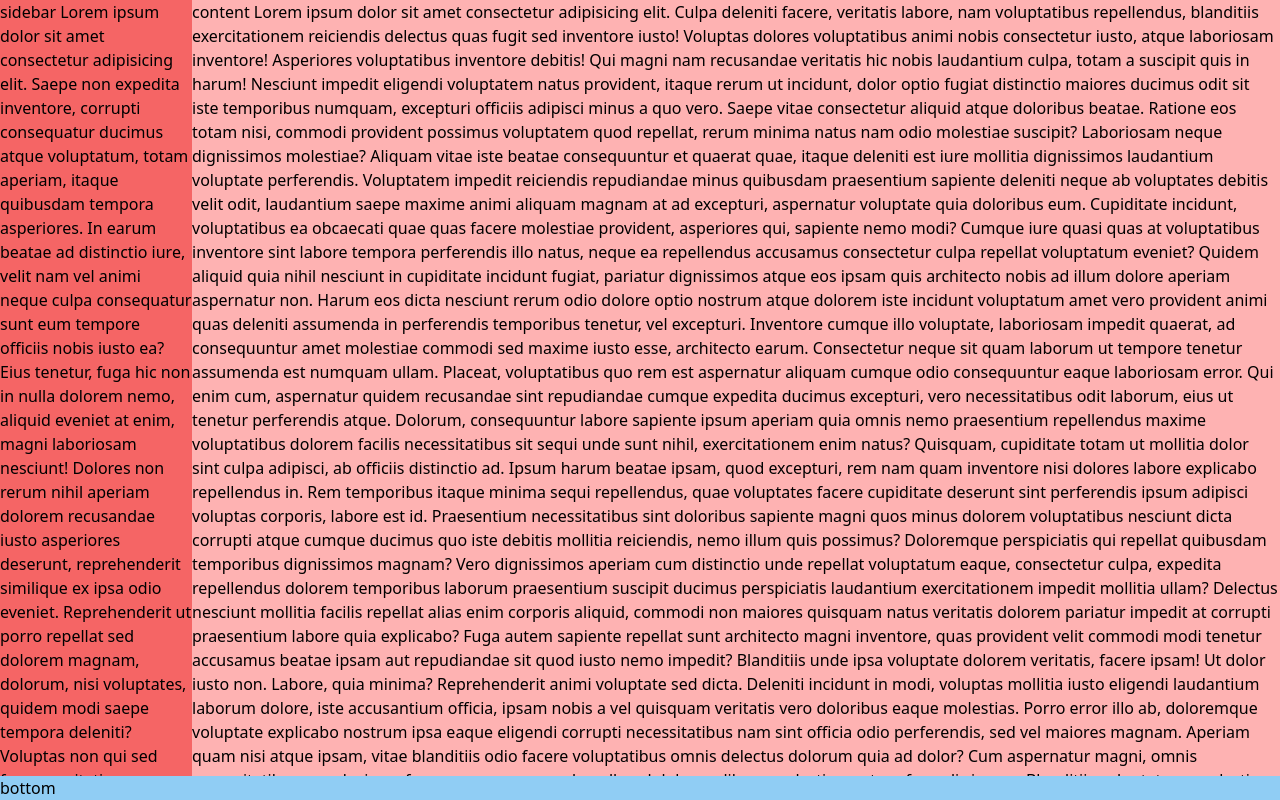
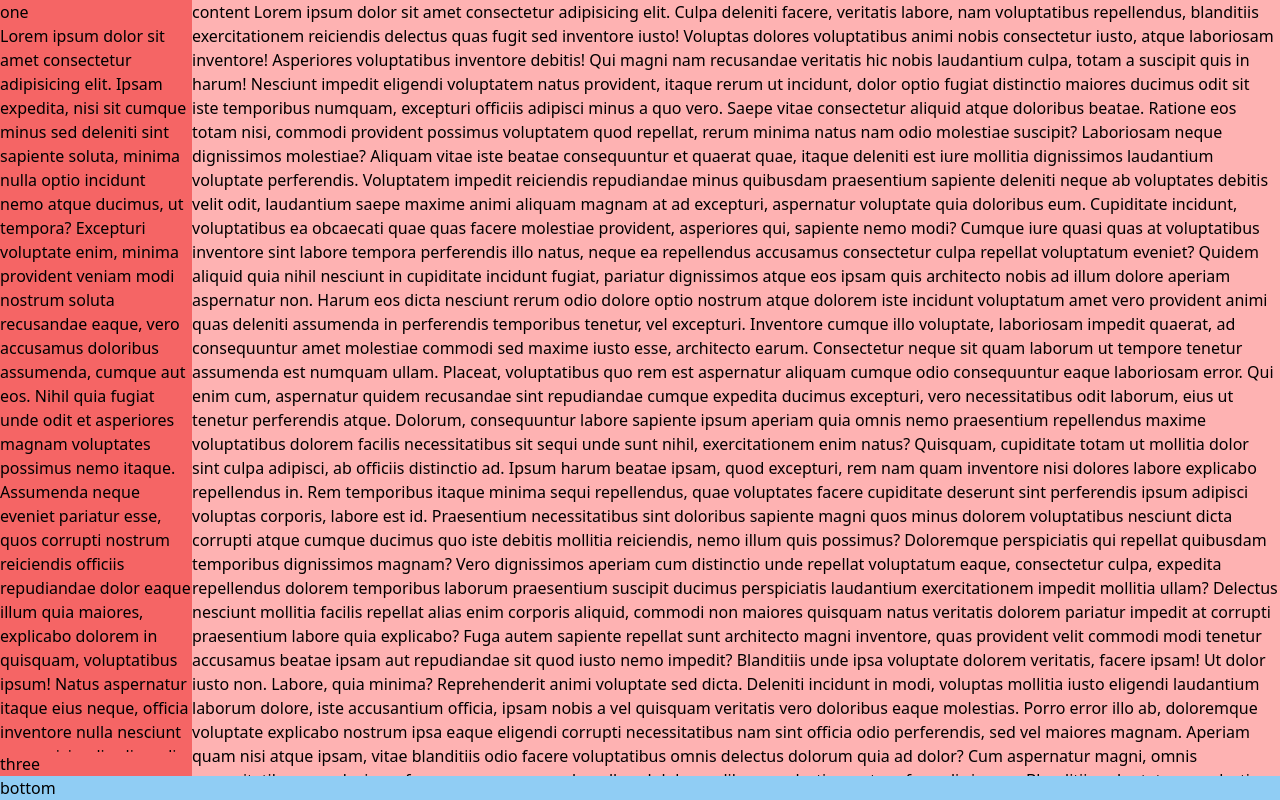
Before and after one commit to muhsenmaqsudi/tailwind-vue-spotify, a Vue app: page / in a window 1280 px wide. Built offline with nearby package versions, Linux system fonts and the light colour scheme.

Commit message:
Spotify - Initial Layout

```diff
--- a/src/App.vue
+++ b/src/App.vue
@@ -1,34 +1,35 @@
 <template>
   <div class="flex flex-col h-screen">
     <div class="bg-blue-500 flex-1 flex overflow-y-hidden">
-      <div class="bg-red-500 w-48 flex-none overflow-y-auto">
-        sidebar Lorem ipsum dolor sit amet consectetur adipisicing elit. Saepe
-        non expedita inventore, corrupti consequatur ducimus atque voluptatum,
-        totam aperiam, itaque quibusdam tempora asperiores. In earum beatae ad
-        distinctio iure, velit nam vel animi neque culpa consequatur sunt eum
-        tempore officiis nobis iusto ea? Eius tenetur, fuga hic non in nulla
-        dolorem nemo, aliquid eveniet at enim, magni laboriosam nesciunt!
-        Dolores non rerum nihil aperiam dolorem recusandae iusto asperiores
-        deserunt, reprehenderit similique ex ipsa odio eveniet. Reprehenderit ut
-        porro repellat sed dolorem magnam, dolorum, nisi voluptates, quidem modi
-        saepe tempora deleniti? Voluptas non qui sed facere veritatis eum
-        officia obcaecati? Obcaecati et expedita pariatur voluptas consequuntur
-        aut numquam soluta non itaque. Aliquam rerum quis quia quod quae maxime,
-        cum ullam libero odio hic eos obcaecati deserunt, veniam animi. Quae, ad
-        aut. Unde necessitatibus vel vero. Minus numquam veritatis aspernatur
-        officiis recusandae reiciendis animi, laborum necessitatibus laudantium!
-        Molestiae repudiandae minus culpa saepe ullam officia odio veniam
-        numquam, hic cupiditate dicta voluptas, repellendus quis quibusdam
-        reiciendis ab sed, vel iusto cumque non eaque aliquam. Tempora tenetur
-        sit repellat a porro atque, soluta exercitationem laudantium quibusdam
-        repudiandae incidunt possimus impedit fuga deleniti dolore cupiditate
-        provident laboriosam aspernatur in culpa minus perferendis aliquam
-        corrupti voluptatem! At blanditiis ipsum vero dolorem nobis, esse iusto
-        sit placeat rerum, veritatis voluptatem hic ut, eos modi recusandae
-        enim? Harum obcaecati vel aperiam cumque, officia odit, aliquam
-        asperiores, reprehenderit alias quidem fugiat quia odio ullam cum
-        accusamus ipsum suscipit magnam sunt explicabo ex. Sunt molestias ea,
-        nobis perferendis debitis ullam.
+      <div class="bg-red-500 w-48 flex-none flex flex-col justify-between">
+        <div>one</div>
+        <div class="overflow-y-auto">
+          Lorem ipsum dolor sit amet consectetur adipisicing elit. Ipsam
+          expedita, nisi sit cumque minus sed deleniti sint sapiente soluta,
+          minima nulla optio incidunt nemo atque ducimus, ut tempora? Excepturi
+          voluptate enim, minima provident veniam modi nostrum soluta recusandae
+          eaque, vero accusamus doloribus assumenda, cumque aut eos. Nihil quia
+          fugiat unde odit et asperiores magnam voluptates possimus nemo itaque.
+          Assumenda neque eveniet pariatur esse, quos corrupti nostrum
+          reiciendis officiis repudiandae dolor eaque illum quia maiores,
+          explicabo dolorem in quisquam, voluptatibus ipsum! Natus aspernatur
+          itaque eius neque, officia inventore nulla nesciunt quas reiciendis
+          eligendi dolor architecto cupiditate blanditiis voluptatum!
+          Reprehenderit nobis in consequuntur labore praesentium suscipit ullam
+          eius maxime, laborum velit cupiditate est molestiae quos deleniti
+          quam, architecto iure voluptatum obcaecati, aliquid ipsa dolorum
+          adipisci. Doloremque quisquam non laboriosam reprehenderit eum
+          recusandae consectetur veritatis sunt, iusto error ipsum earum! Id
+          laudantium mollitia veniam. Harum nihil tempore quis repellendus?
+          Minus nesciunt eaque odio distinctio, exercitationem fugiat quae eum,
+          dolor officia quam provident necessitatibus voluptas maxime,
+          dignissimos deserunt velit? Dolorum, molestiae nulla illum fugiat sed
+          molestias architecto deserunt error fuga, hic quas ipsa in dignissimos
+          pariatur quae consequatur impedit eos delectus nemo velit incidunt
+          aliquam dolore esse? Aliquid cupiditate ducimus, vel totam obcaecati
+          eum!
+        </div>
+        <div>three</div>
       </div>
       <div class="bg-red-300 flex-1 overflow-y-auto">
         content Lorem ipsum dolor sit amet consectetur adipisicing elit. Culpa
```
